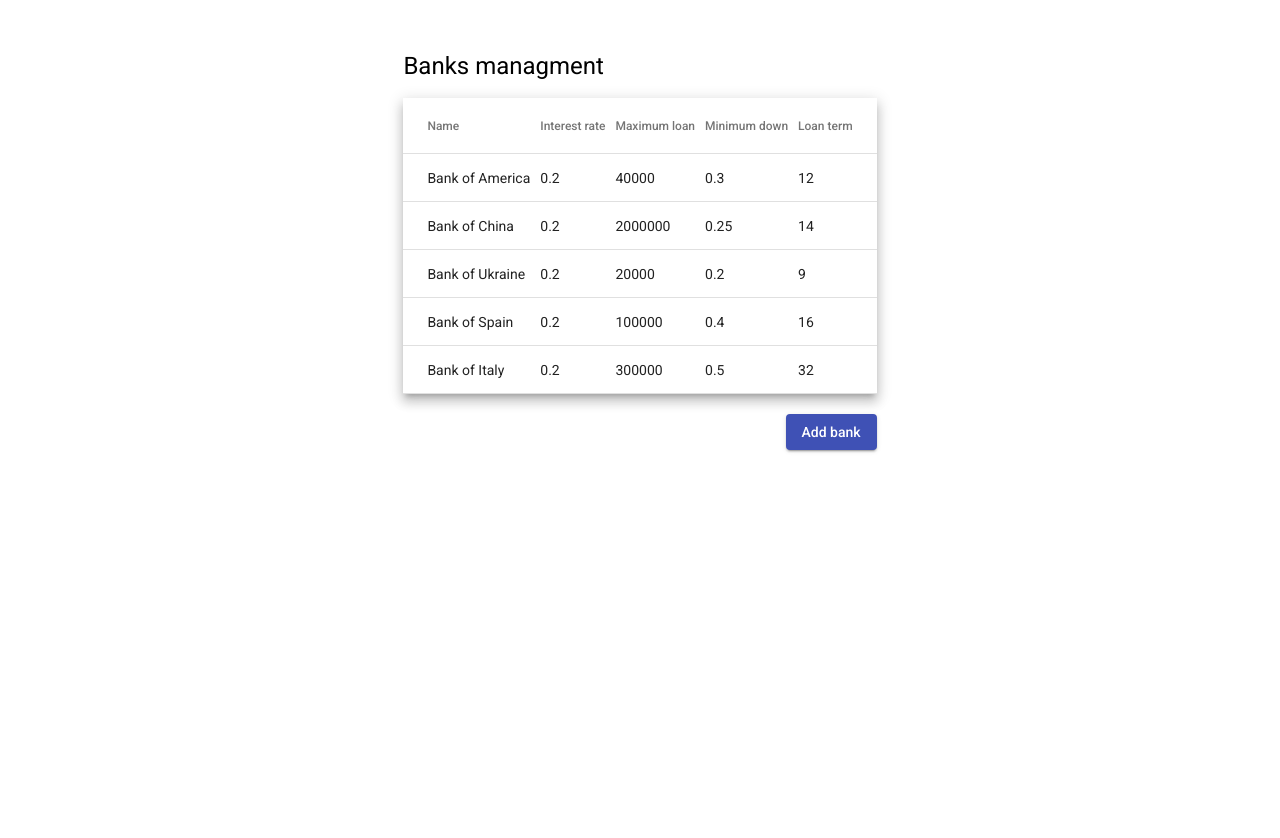
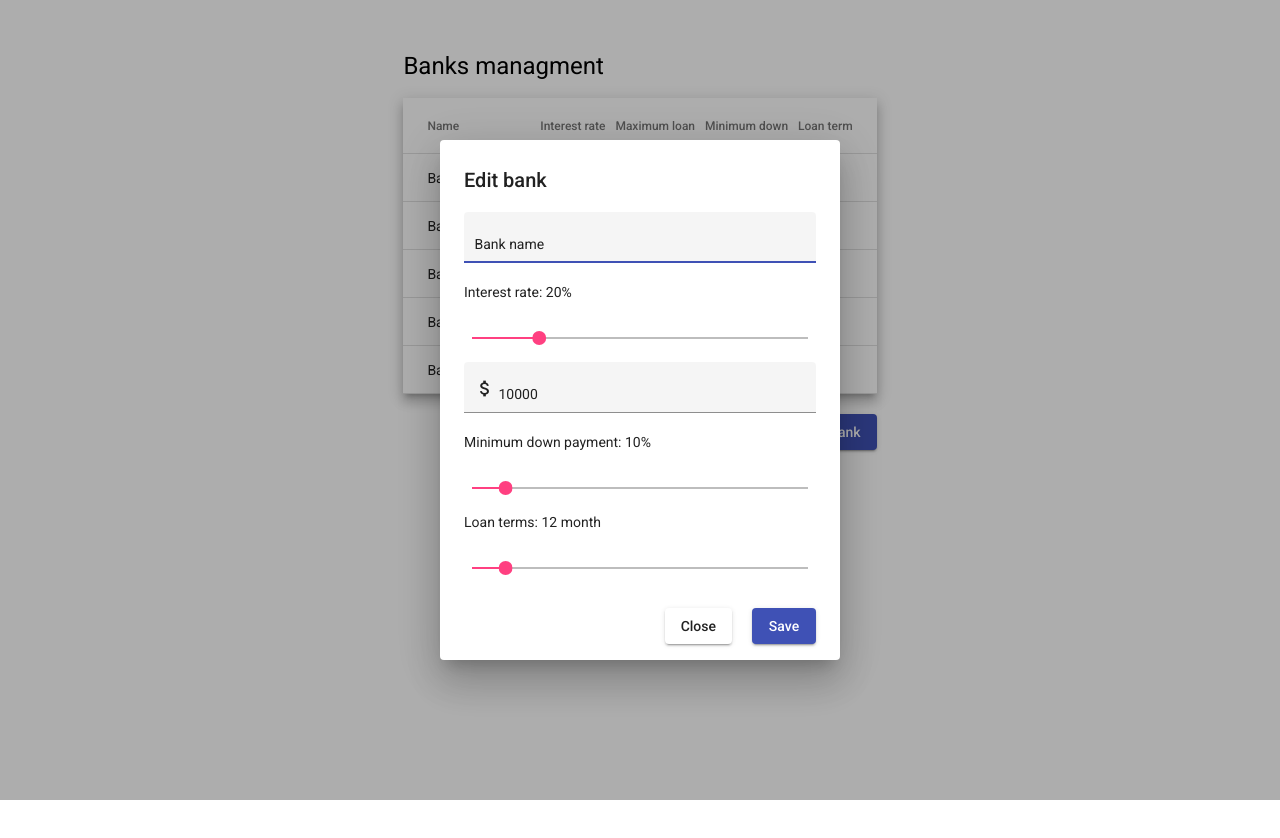
Before and after one commit to hromov/mortgage-test, an Angular app: page / in a window 1280 px wide. Both pictures are taken after a click on the button "Add bank". Shown: the top 838 px of the page. Built offline with nearby package versions, Linux system fonts and the light colour scheme.

Commit message:
edit dialog added

```diff
--- /dev/null
+++ b/src/app/bank-edit/bank-edit.component.html
@@ -0,0 +1,44 @@
+<h2 mat-dialog-title>Edit bank</h2>
+
+<mat-dialog-content [formGroup]="form">
+
+    <mat-form-field appearance="fill">
+        <input matInput placeholder="Bank Name" formControlName="name">
+    </mat-form-field>
+
+    <label>Interest rate: {{form.value.interest | percent}}</label>
+    <mat-slider thumbLabel [displayWith]="formatLabel" tickInterval="0.01" min="0" max="1" step="0.01"
+        formControlName="interest">
+    </mat-slider>
+
+    <mat-form-field appearance="fill">
+        <mat-icon matPrefix>attach_money</mat-icon>
+        <input matInput type="number" placeholder="Maximum loan" formControlName="max_loan">
+    </mat-form-field>
+
+    <label>Minimum down payment: {{form.value.min_down | percent}}</label>
+    <mat-slider thumbLabel [displayWith]="formatLabel" tickInterval="0.01" min="0" max="1" step="0.01"
+        formControlName="min_down">
+    </mat-slider>
+
+    <label>Loan terms: {{form.value.term}} month</label>
+    <mat-slider thumbLabel tickInterval="1" min="0" max="120" step="1"
+        formControlName="term">
+    </mat-slider>
+
+
+
+
+</mat-dialog-content>
+
+<mat-dialog-actions>
+
+    <button class="mat-raised-button" (click)="close()">
+        Close
+    </button>
+
+    <button class="mat-raised-button mat-primary" #saveButton (click)="save()">
+        Save
+    </button>
+
+</mat-dialog-actions>
--- /dev/null
+++ b/src/app/bank-edit/bank-edit.component.scss
@@ -0,0 +1,16 @@
+mat-dialog-content > * {
+    display: block;
+}
+mat-form-field {
+    width: 100%;
+}
+mat-slider {
+    margin-top: 12px;
+}
+mat-dialog-actions {
+    display: flex;
+    justify-content: right;
+}
+button {
+    margin-left: 20px;
+}
--- /dev/null
+++ b/src/app/bank-edit/bank-edit.component.ts
@@ -0,0 +1,57 @@
+import { AfterViewInit, Component, Inject, OnInit } from '@angular/core';
+import { FormBuilder, FormGroup, Validators } from '@angular/forms';
+import { MatDialogRef, MAT_DIALOG_DATA } from '@angular/material/dialog';
+import { Bank } from '../banks/banks.component';
+
+@Component({
+  selector: 'app-bank-edit',
+  templateUrl: './bank-edit.component.html',
+  styleUrls: ['./bank-edit.component.scss']
+})
+export class BankEditComponent implements AfterViewInit {
+
+  form: FormGroup;
+  bank: Bank;
+
+  formatLabel(value: number) {
+    return Math.round(value * 100) + '%';
+  }
+
+  constructor(
+    private fb: FormBuilder,
+    private dialogRef: MatDialogRef<BankEditComponent>,
+    @Inject(MAT_DIALOG_DATA) bank: Bank) {
+    this.bank = bank;
+
+    this.form = fb.group({
+      name: [bank.name, Validators.required],
+      interest: [bank.interest, Validators.required],
+      max_loan: [bank.max_loan, Validators.required],
+      min_down: [bank.min_down, Validators.required],
+      term: [bank.term, Validators.required],
+    });
+  }
+
+  ngAfterViewInit(): void {
+
+  }
+
+  save() {
+
+    const changes = this.form.value;
+    console.log(changes)
+    // this.coursesStore.saveCourse(this.course.id, changes)
+    //   .pipe(
+    //   ).subscribe();
+
+    this.dialogRef.close(changes)
+
+
+
+  }
+
+  close() {
+    this.dialogRef.close();
+  }
+
+}
--- a/src/app/banks/banks.component.ts
+++ b/src/app/banks/banks.component.ts
@@ -1,4 +1,7 @@
 import { Component, OnInit } from '@angular/core';
+import { MatDialog, MatDialogConfig } from '@angular/material/dialog';
+import { filter, tap } from 'rxjs';
+import { BankEditComponent } from '../bank-edit/bank-edit.component';
 
 
 export interface Bank {
@@ -17,6 +20,14 @@
   {name: "Bank of Italy", interest: 0.2, max_loan: 300000, min_down: 0.5, term: 32},
 ];
 
+const Default_Bank: Bank = {
+  name: "Bank name",
+  interest: 0.2,
+  max_loan: 10000,
+  min_down: 0.1,
+  term: 12,
+}
+
 
 @Component({
   selector: 'app-banks',
@@ -26,13 +37,32 @@
 export class BanksComponent implements OnInit {
   displayedColumns: string[] = ['name', 'interest', 'max_loan', 'min_down', 'term'];
   dataSource = BANK_DATA;
-  constructor() { }
+  constructor(private dialog: MatDialog) { }
 
   ngOnInit(): void {
   }
 
   add() {
-    console.log("add new bank")
+    this.editBank(Default_Bank)
+  }
+
+  editBank(bank: Bank) {
+
+    const dialogConfig = new MatDialogConfig();
+
+    dialogConfig.disableClose = true;
+    dialogConfig.autoFocus = true;
+    dialogConfig.width = "400px";
+
+    dialogConfig.data = bank;
+
+    const dialogRef = this.dialog.open(BankEditComponent, dialogConfig);
+
+    dialogRef.afterClosed().pipe(
+      filter(val => val!!),
+      tap(() => console.log("bank changed. implement!"))
+    ).subscribe()
+
   }
 
 }
```
Also changed, not shown: src/app/app.module.ts (+17 -1 lines), 1 other file (tests, documents, lock files or other folders).
